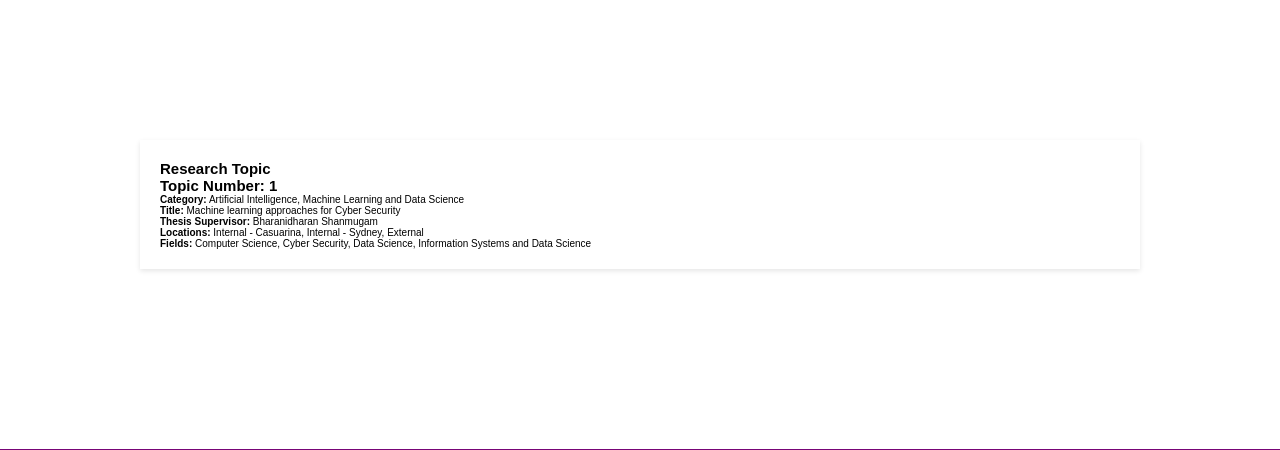
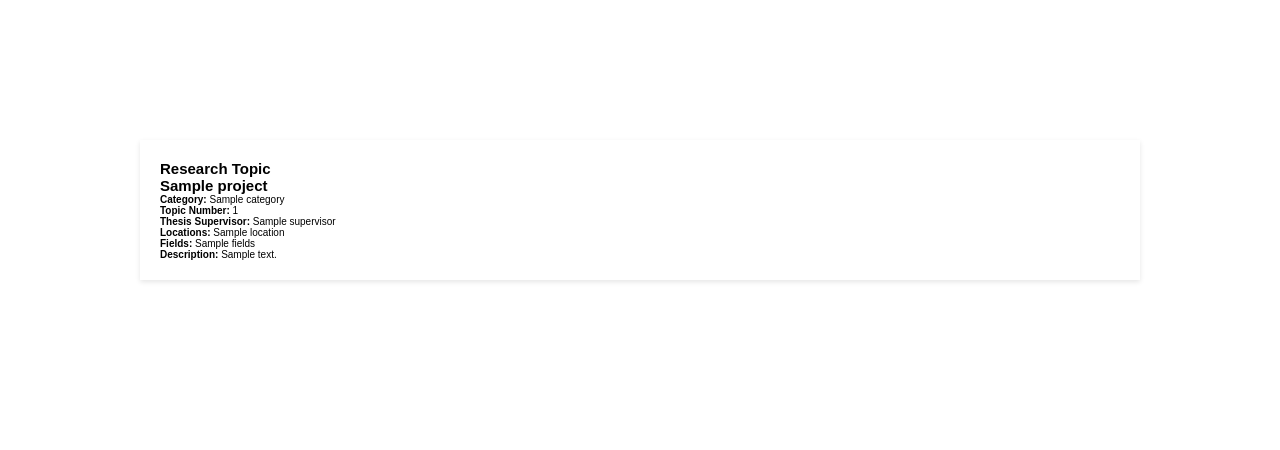
Before and after one commit to Beast-Code9999/HIT237_Group11_2024, a Django app: template assignment_2_proj/assignment2_app/templates/assignment2_app/projectDetails.html in a window 1280 px wide. Shown: the part 140-590 px from the top of the page. Run offline with Django 5.2, Linux system fonts and the light colour scheme; the template is opened without the code that fills it: most values are stand-ins (such as "Sample title", 1, 10 or a date in 2020).

Commit message:
add dynamic page variables to projectDetails

```diff
--- a/assignment_2_proj/assignment2_app/static/assignment2_app/about.css
+++ b/assignment_2_proj/assignment2_app/static/assignment2_app/about.css
@@ -27,9 +27,7 @@ section h2 {
 .article__header {
     font-size: 2rem;
 }
-.article__img {
-    /* height: 25rem; */
-}
+
 p {
     font-size: 1.3rem;
 }
--- a/assignment_2_proj/assignment2_app/templates/assignment2_app/includes/member.html
+++ b/assignment_2_proj/assignment2_app/templates/assignment2_app/includes/member.html
@@ -4,7 +4,7 @@
     <div class="profile-header">
         <h3 class="article__header">{{ member.name }} <br> {{ member.id }}</h3>
     </div>
-    <img class="article__img" src="{% static "assignment2_app/img/"|add:member.img %}" alt="">
+    <img class="article__img" src="{% static "assignment2_app/img/"|add:member.img %}" alt="{{ member.name }}">
     <div class="description">
         <p><strong>Course:</strong> {{ member.course }}</p>
         <p><strong>Age:</strong> {{ member.age }}</p>
--- a/assignment_2_proj/assignment2_app/templates/assignment2_app/projectDetails.html
+++ b/assignment_2_proj/assignment2_app/templates/assignment2_app/projectDetails.html
@@ -1,7 +1,7 @@
 {% extends "base.html" %}
 {% load static %}
 
-{% block title %} Project details {% endblock %}
+{% block title %} {{ project.title}} {% endblock %}
 
 {% block css_files %}
     <link rel="stylesheet" href="{% static "assignment2_app/projectDetails.css"%}">
@@ -13,13 +13,13 @@
     <div class="container">
         <h1>Research Topic</h1>
         <div class="project">
-            <h2>Topic Number: 1</h2>
-            <p><strong>Category:</strong> Artificial Intelligence, Machine Learning and Data Science</p>
-            <p><strong>Title:</strong> Machine learning approaches for Cyber Security</p>
-            <p><strong>Thesis Supervisor:</strong> Bharanidharan Shanmugam</p>
-            <p><strong>Locations:</strong> Internal - Casuarina, Internal - Sydney, External</p>
-            <p><strong>Fields:</strong> Computer Science, Cyber Security, Data Science, Information Systems and Data Science</p>
-            <p> </p>
+            <h2 class="project__heading">{{ project.title }}</h2>
+            <p><strong>Category:</strong> {{ project.category }}</p>
+            <p><strong>Topic Number:</strong> {{ project.topic_num }}</p>
+            <p><strong>Thesis Supervisor:</strong> {{ project.supervisor }}</p>
+            <p><strong>Locations:</strong> {{ project.location }}</p>
+            <p><strong>Fields:</strong> {{ project.fields }}</p>
+            <p><strong>Description: </strong>  {{ project.description }}</p>
         </div>
     </div>
 </section>
```
Also changed, not shown: assignment_2_proj/assignment2_app/views.py (+4 -3 lines).
